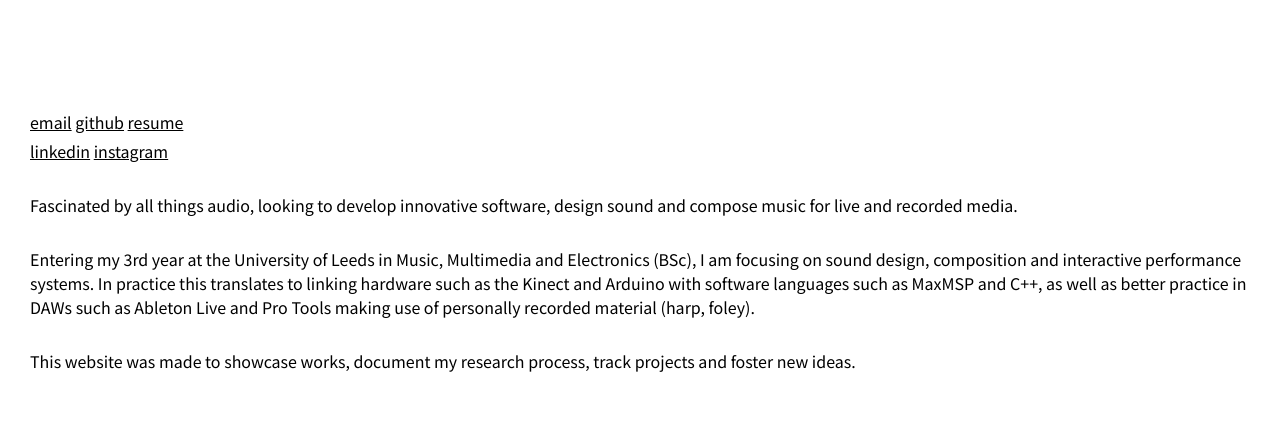
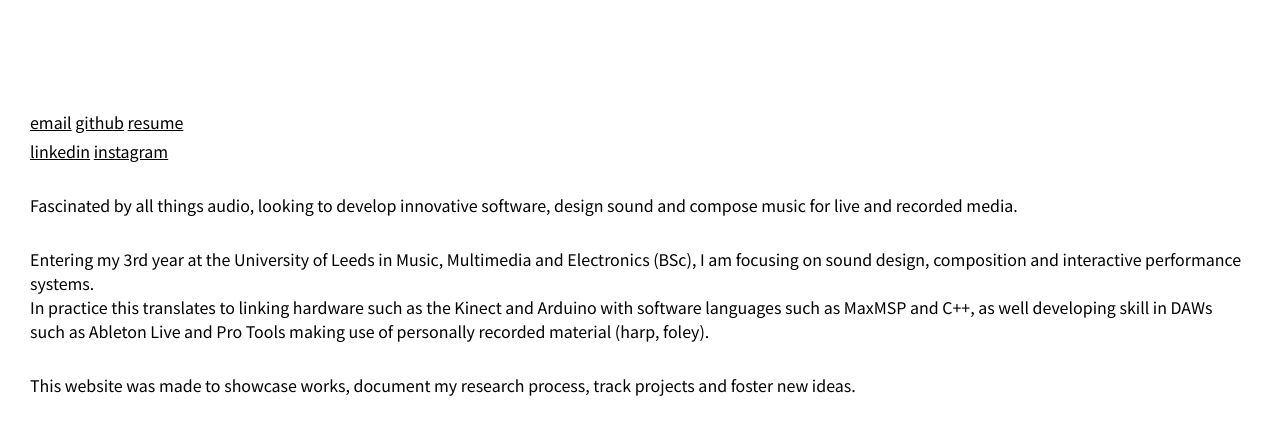
Before and after one commit to haelyons/haelyons.github.io, a Node project: template app/templates/about.ejs in a window 1280 px wide. Shown: the top 435 px of the page. Run offline with Node 20 templates, Linux system fonts and the light colour scheme; the template is opened without the code that fills it, so the values that code supplies are empty; style sheets or scripts are compiled from the project's sources.

Commit message:
Refine bio paragraph

```diff
--- a/app/templates/about.ejs
+++ b/app/templates/about.ejs
@@ -42,10 +42,12 @@
         <p>
           Entering my 3rd year at the University of Leeds in Music, Multimedia
           and Electronics (BSc), I am focusing on sound design, composition and
-          interactive performance systems. In practice this translates to linking
-          hardware such as the Kinect and Arduino with software languages such as
-          MaxMSP and C++, as well as better practice in DAWs such as Ableton Live
-          and Pro Tools making use of personally recorded material (harp, foley). <br />
+          interactive performance systems. <br />
+
+          In practice this translates to linking hardware such as the Kinect and
+          Arduino with software languages such as MaxMSP and C++, as well developing
+          skill in DAWs such as Ableton Live and Pro Tools making use of personally
+          recorded material (harp, foley). <br />
         </p>
 
         <p>
```
